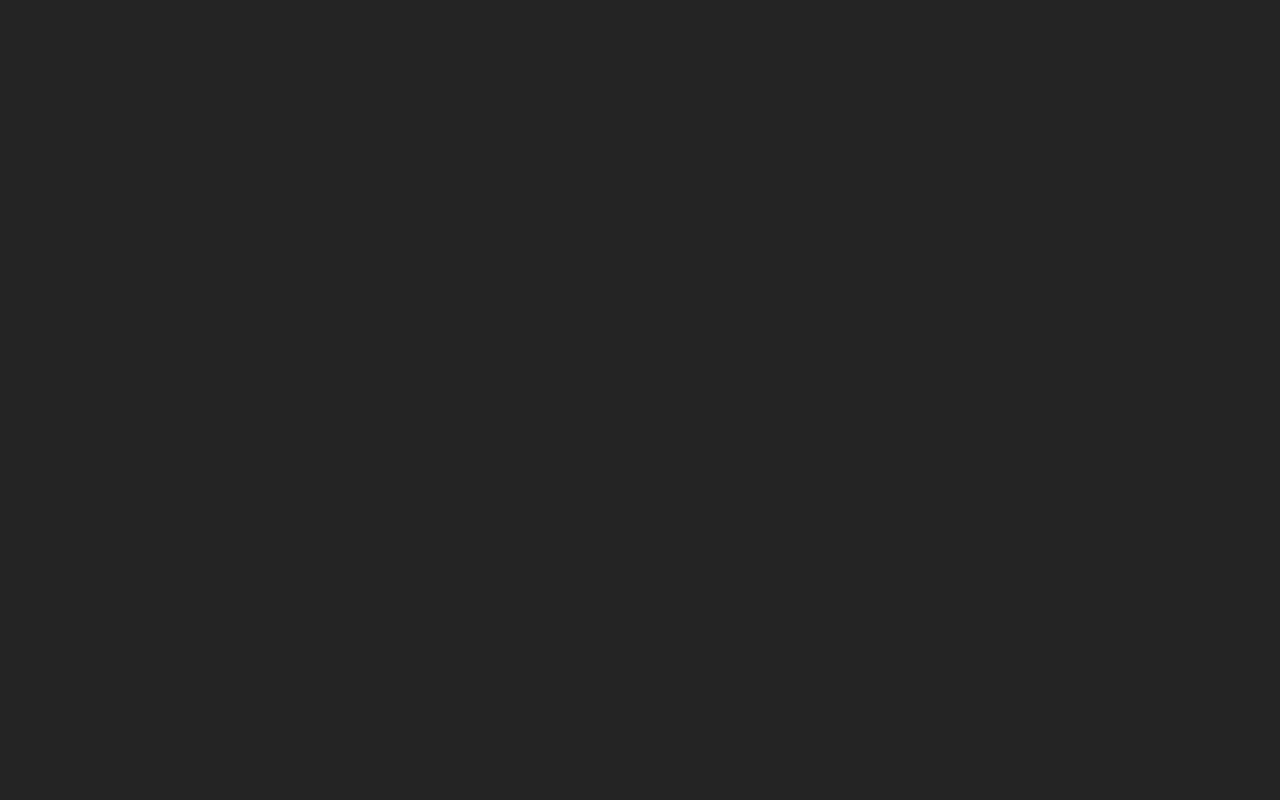
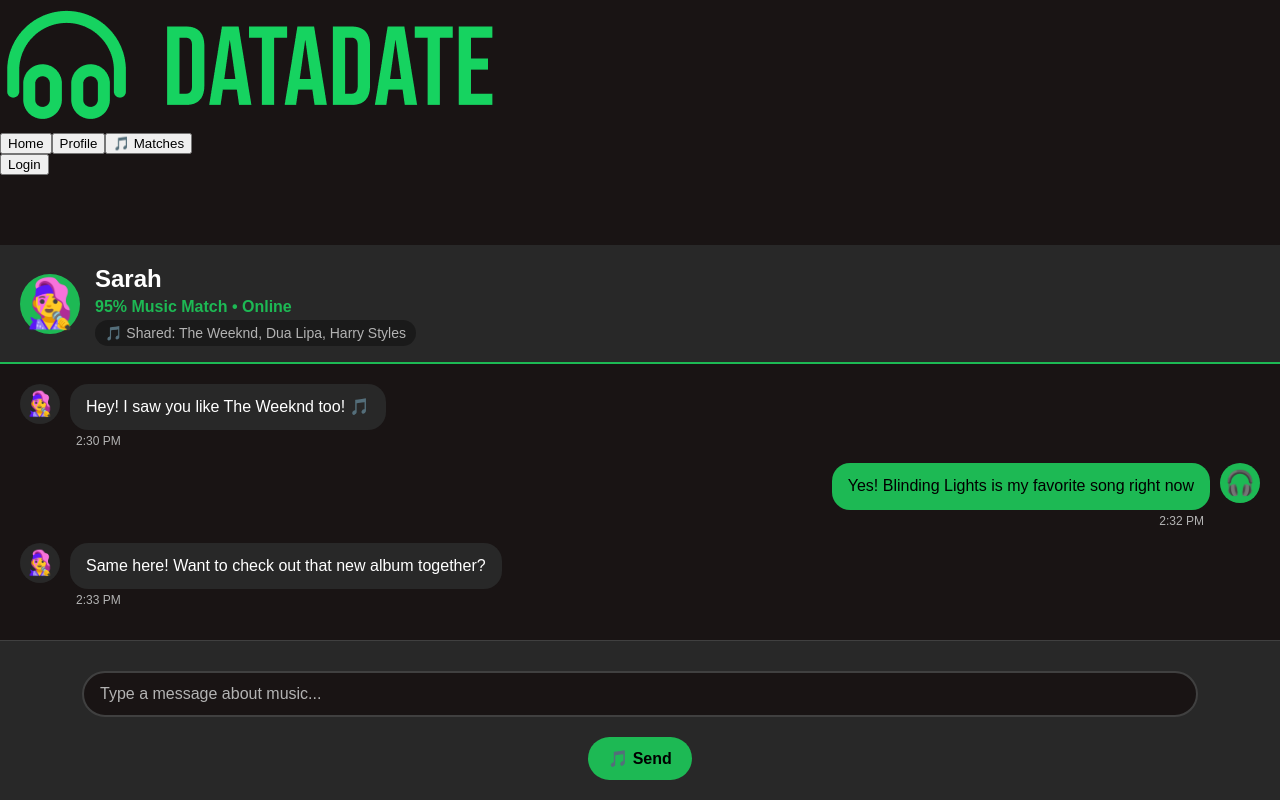
Before and after one commit to Ashw1n10/DevsHackathon, a React (Vite) app in the folder Data_Date/: page /chat in a window 1280 px wide. Before the commit this address had no page. Built offline with nearby package versions, Linux system fonts and the light colour scheme.

Commit message:
Added the routing for the buttons in the pages

```diff
--- a/Data_Date/src/Chat.jsx
+++ b/Data_Date/src/Chat.jsx
@@ -1,8 +1,24 @@
 import React, { useState, useRef, useEffect } from 'react';
-import styles from './styles/Chat.css';
+import { useNavigate } from 'react-router-dom';
+import styles from './styles/Chat.module.css';
 import Logo from './assets/Logo.png';
 
-function Chat({ onNavigate = () => {} }) {
+function Chat() {
+  const navigate = useNavigate();
+
+  // Navigation handlers
+  const handleHomeClick = () => {
+    navigate('/');
+  };
+
+  const handleProfileClick = () => {
+    navigate('/profile');
+  };
+
+  const handleMatchesClick = () => {
+    navigate('/matches');
+  };
+
   const [messages, setMessages] = useState([
     {
       id: 1,
@@ -121,8 +137,9 @@ function Chat({ onNavigate = () => {} }) {
           <div>
             <img src={Logo} alt="Logo" className={styles.logo} />
           </div>
-          <button onClick={() => onNavigate('landing')} className={styles.about}>Home</button>
-          <button onClick={() => onNavigate('profile')} className={styles.about}>Profile</button>
+          <button onClick={handleHomeClick} className={styles.about}>Home</button>
+          <button onClick={handleProfileClick} className={styles.about}>Profile</button>
+          <button onClick={handleMatchesClick} className={styles.about}>🎵 Matches</button>
         </div>
         <button className={styles.login}>Login</button>
       </div>
--- a/Data_Date/src/MatchesPage.jsx
+++ b/Data_Date/src/MatchesPage.jsx
@@ -9,6 +9,7 @@ import { getFirestore, doc, getDoc } from 'firebase/firestore';
 import PersonIcon from '@mui/icons-material/Person';
 import ChatIcon from '@mui/icons-material/Chat';
 import SettingsIcon from '@mui/icons-material/Settings';
+import { useNavigate } from 'react-router-dom';
 
 // Firebase configuration - you'll need to add your config here
 const firebaseConfig = {
@@ -42,6 +43,18 @@ function MatchesPage() {
   const [timeUntilNextDay, setTimeUntilNextDay] = useState('');
   const [showPopup, setShowPopup] = useState(false);
   const [matchData, setMatchData] = useState(null);
+
+
+  // Navigation functions
+  const navigate = useNavigate();
+
+  const handleChatClick = () => {
+    navigate('/chat');
+  };
+
+  const handleProfileClick = () => {
+    navigate('/profile');
+  };
 
   // Function to get match data for current user
   const getMatchData = async (userId) => {
@@ -153,10 +166,10 @@ function MatchesPage() {
           {/* <a href="" className={styles.about}>About</a> */}
         </div>
         <div className={styles.navBtns}>
-        <button className={styles.login}>
+        <button className={styles.login} onClick={handleChatClick}>
           <ChatIcon className={styles.icon} />
         </button>
-        <button className={styles.login}>
+        <button className={styles.login} onClick={handleProfileClick}>
           <PersonIcon className={styles.icon} />
         </button>
         <button className={styles.login}>
--- a/Data_Date/src/UserProfile.jsx
+++ b/Data_Date/src/UserProfile.jsx
@@ -1,8 +1,24 @@
 import React from 'react'
-import styles from './styles/UserProfile.css'
+import { useNavigate } from 'react-router-dom'
+import styles from './styles/UserProfile.module.css'
 import Logo from './assets/Logo.png'
 
-function UserProfile({ onNavigate = () => {} }) {
+function UserProfile() {
+  const navigate = useNavigate();
+
+  // Navigation handlers
+  const handleHomeClick = () => {
+    navigate('/');
+  };
+
+  const handleChatClick = () => {
+    navigate('/chat');
+  };
+
+  const handleMatchesClick = () => {
+    navigate('/matches');
+  };
+
   // Placeholder data for top 10 artists
   const topArtists = [
     { rank: 1, name: "The Weeknd", genres: ["Pop", "R&B", "Alternative R&B"], popularity: 100, followers: 15234567 },
@@ -52,8 +68,9 @@ function UserProfile({ onNavigate = () => {} }) {
           <div>
             <img src={Logo} alt="Logo" className={styles.logo} />
           </div>
-          <button onClick={() => onNavigate('landing')} className={styles.about}>Home</button>
-          <button onClick={() => onNavigate('chat')} className={styles.about}>💬 Chat</button>
+          <button onClick={handleHomeClick} className={styles.about}>Home</button>
+          <button onClick={handleChatClick} className={styles.about}>💬 Chat</button>
+          <button onClick={handleMatchesClick} className={styles.about}>🎵 Matches</button>
         </div>
         <button className={styles.login}>Login</button>
       </div>
--- a/Data_Date/src/main.jsx
+++ b/Data_Date/src/main.jsx
@@ -6,6 +6,8 @@ import './styles/index.css'
 import LandingPage from './LandingPage.jsx'
 import SignUp from './SignUp.jsx'
 import MatchesPage from './MatchesPage.jsx'
+import Chat from './Chat.jsx'
+import UserProfile from './UserProfile.jsx'
 
 createRoot(document.getElementById('root')).render(
   <StrictMode>
@@ -13,6 +15,8 @@ createRoot(document.getElementById('root')).render(
       <Routes>
         <Route path="/" element={<LandingPage />} />
         <Route path="/matches" element={<MatchesPage />} />
+        <Route path="/chat" element={<Chat />} />
+        <Route path="/profile" element={<UserProfile />} />
       </Routes>
     </BrowserRouter>
   </StrictMode>
```
